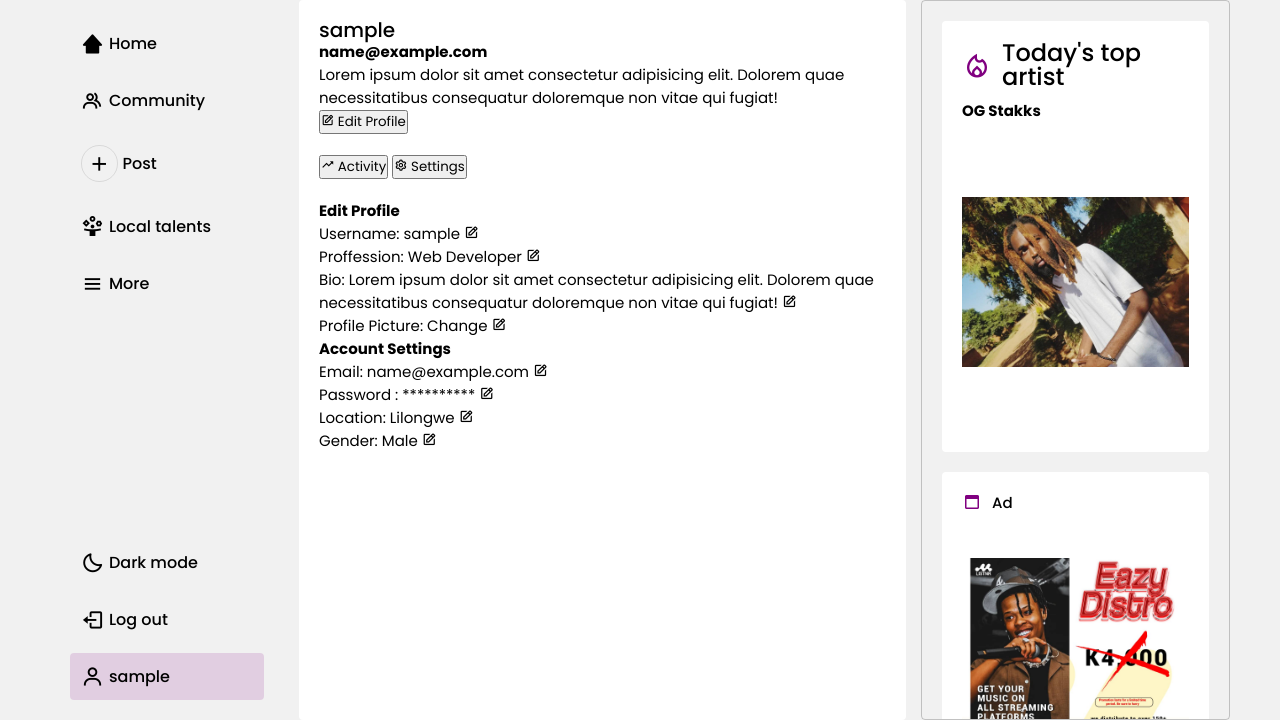
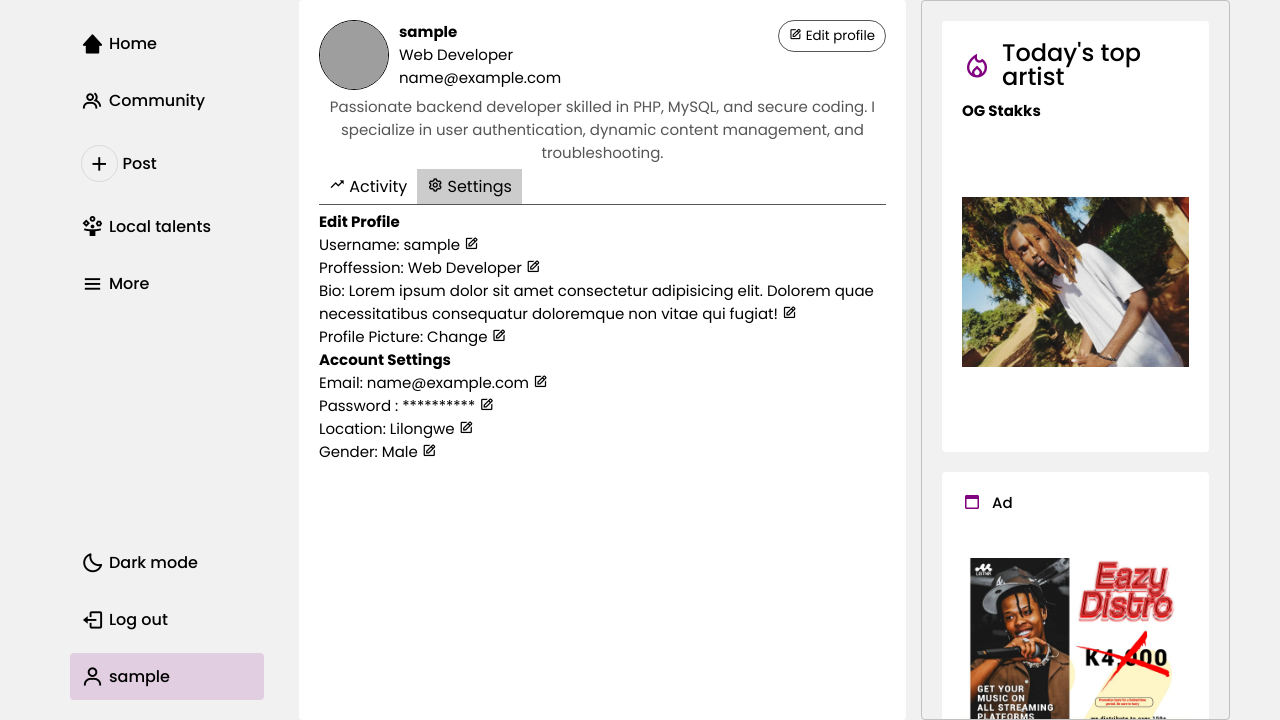
Before and after one commit to enochmalamba/ulavi_community, a PHP site: page /user.php in a window 1280 px wide. Shown: the part 80-800 px from the top of the page. Run offline with PHP 8.4, Linux system fonts and the light colour scheme; the visitor is signed in with stand-in values (Sample User, id 1); data comes from the database, SQL or seed files in the repository; grey boxes are pictures that could not be loaded.

Commit message:
started styling user.php

```diff
--- a/includes/styles/home.css
+++ b/includes/styles/home.css
@@ -1,7 +1,7 @@
 .feed {
   display: flex;
   flex-direction: column;
-  gap: 20px;
+  gap: 5px;
   width: min(800px, 99%);
   padding: 20px;
   background: var(--card-bg);
--- a/includes/styles/main.css
+++ b/includes/styles/main.css
@@ -15,8 +15,8 @@
 }
 
 .dark-theme {
-  --bg: #000;
-  --bg2: #111;
+  --bg: #111;
+  --bg2: #000;
   --font: #fff;
   --grey: #222;
   --card-bg: #333;
--- /dev/null
+++ b/includes/styles/user.css
@@ -0,0 +1,65 @@
+/* general styles */
+button {
+  cursor: pointer;
+  background: none;
+  border: none;
+  outline: none;
+  transition: all 0.3s ease;
+}
+
+/* profile styles */
+.profile {
+  position: relative;
+  display: flex;
+  flex-direction: column;
+  gap: 5px;
+}
+
+.profile button {
+  position: absolute;
+  top: 0;
+  right: 0;
+  z-index: 2;
+  padding: 5px 10px;
+  border-radius: 20px;
+  border: 1px solid var(--accent);
+  width: fit-content;
+}
+
+.profile-top {
+  display: flex;
+  align-items: flex-start;
+  gap: 10px;
+}
+
+.profile img {
+  width: 70px;
+  height: 70px;
+  border-radius: 50%;
+  object-fit: cover;
+  object-position: center;
+
+  border: 1px solid;
+}
+
+.user-bio {
+  font-size: 15px;
+  text-align: center;
+  color: var(--accent);
+}
+
+.profile-nav {
+  display: flex;
+  /* border-top: 1px solid var(--accent); */
+  border-bottom: 1px solid var(--accent);
+}
+
+.profile-nav button {
+  padding: 5px 10px;
+  font-size: 16px;
+}
+
+.profile-nav button.active,
+button:hover {
+  background: var(--shadow);
+}
--- a/user.php
+++ b/user.php
@@ -22,6 +22,7 @@ $profilePic = "https://i.pinimg.com/736x/ae/25/58/ae25588122b4e9efaf260c6e1ea846
     <link href='https://unpkg.com/boxicons@2.1.4/css/boxicons.min.css' rel='stylesheet'>
     <link rel="stylesheet" href="includes/styles/main.css">
     <link rel="stylesheet" href="includes/styles/home.css">
+    <link rel="stylesheet" href="includes/styles/user.css">
     <meta name="viewport" content="width=device-width, initial-scale=1.0">
     <title><?php echo htmlspecialchars($_SESSION['username']) ?> | Profile</title>
 </head>
@@ -32,7 +33,8 @@ $profilePic = "https://i.pinimg.com/736x/ae/25/58/ae25588122b4e9efaf260c6e1ea846
         <div class="modal-container" id="modal-container"></div>
 
         <div class="header">
-            <a href="home.php" class="title sml logo"> <i class='bx bxs-palette'></i> <span>ulavi <br> community</span></a>
+            <a href="home.php" class="title sml logo"> <i class='bx bxs-palette'></i> <span>ulavi <br>
+                    community</span></a>
             <form class="search-bar">
                 <input type="text" name="query" placeholder="Search..">
                 <button type="submit"><i class='bx bx-search'></i></button>
@@ -73,36 +75,50 @@ $profilePic = "https://i.pinimg.com/736x/ae/25/58/ae25588122b4e9efaf260c6e1ea846
                     </li>
                     <li id="logout-btn"><span class="nav-btn"><i class='bx bx-log-out'></i>Log out</span></li>
 
-                    <li><a href="user.php" class="active"><i class='bx bx-user'></i><?php echo htmlspecialchars($_SESSION['username']) ?></a></li>
+                    <li><a href="user.php" class="active"><i
+                                class='bx bx-user'></i><?php echo htmlspecialchars($_SESSION['username']) ?></a></li>
+                </ul>
                 </ul>
             </nav>
             <div class="feed">
                 <div class="profile">
-                    <!-- <img src="<?php echo $profilePic ?>" alt="<?php echo htmlspecialchars($_SESSION['username']) ?>"> -->
-                    <h2 class="title sml"> <?php echo htmlspecialchars($_SESSION['username']) ?> </h2>
-                    <h4> <?php echo htmlspecialchars($_SESSION['email']) ?> </h4>
-                    <p>Lorem ipsum dolor sit amet consectetur adipisicing elit. Dolorem quae necessitatibus consequatur doloremque non vitae qui fugiat!</p>
-                    <button><i class='bx  bx-edit'></i> Edit Profile</button>
+                    <button><i class='bx  bx-edit'></i> Edit profile</button>
+                    <div class="profile-top">
+                        <img src="<?php echo $profilePic ?>"
+                            alt="<?php echo htmlspecialchars($_SESSION['username']) ?>">
+                        <div>
+                            <h4> <?php echo htmlspecialchars($_SESSION['username']) ?> </h4>
+                            <p>Web Developer </p>
+                            <p> <?php echo htmlspecialchars($_SESSION['email']) ?> </p>
+                        </div>
+                    </div>
+                    <p class="user-bio">Passionate backend developer skilled in PHP, MySQL, and secure coding. I
+                        specialize in user authentication, dynamic content management, and troubleshooting.</p>
+
                 </div>
                 <div class="profile-nav">
                     <button>
                         <i class='bx  bx-trending-up'></i> Activity
                     </button>
-                    <button>
+                    <button class="active">
                         <i class='bx  bx-cog'></i> Settings
                     </button>
                 </div>
                 <div class="user-settings" id="user-settings">
                     <div class="settings-grp edit-profile" id="edit-profile">
                         <h4>Edit Profile</h4>
-                        <p>Username: <span> <?php echo htmlspecialchars($_SESSION['username']) ?> </span> <i class='bx  bx-edit'></i> </p>
+                        <p>Username: <span> <?php echo htmlspecialchars($_SESSION['username']) ?> </span> <i
+                                class='bx  bx-edit'></i> </p>
                         <p>Proffession: <span>Web Developer</span> <i class='bx  bx-edit'></i> </p>
-                        <p>Bio: <span>Lorem ipsum dolor sit amet consectetur adipisicing elit. Dolorem quae necessitatibus consequatur doloremque non vitae qui fugiat!</span> <i class='bx  bx-edit'></i> </p>
+                        <p>Bio: <span>Lorem ipsum dolor sit amet consectetur adipisicing elit. Dolorem quae
+                                necessitatibus consequatur doloremque non vitae qui fugiat!</span> <i
+                                class='bx  bx-edit'></i> </p>
                         <p>Profile Picture: <span>Change</span> <i class='bx  bx-edit'></i> </p>
                     </div>
                     <div class="settings-grp account-settings" id="account-settings">
                         <h4>Account Settings</h4>
-                        <p>Email: <span><?php echo htmlspecialchars($_SESSION['email']) ?></span> <i class='bx  bx-edit'></i> </p>
+                        <p>Email: <span><?php echo htmlspecialchars($_SESSION['email']) ?></span> <i
+                                class='bx  bx-edit'></i> </p>
                         <p>Password : <span>**********</span> <i class='bx  bx-edit'></i> </p>
                         <p>Location: <span>Lilongwe</span> <i class='bx  bx-edit'></i> </p>
                         <p>Gender: <span>Male</span> <i class='bx  bx-edit'></i> </p>
@@ -117,16 +133,18 @@ $profilePic = "https://i.pinimg.com/736x/ae/25/58/ae25588122b4e9efaf260c6e1ea846
                         <div class="post-header">
                             <a href="profile.php?user_id=<?php echo $post['author']['id']; ?>">
                                 <div class="post-details">
-                                        <img
-                                            src="<?php echo htmlspecialchars($post['author']['profile_photo']); ?>"
-                                            alt="<?php echo htmlspecialchars($post['author']['name']); ?>"
-                                            loading="lazy"
+                                    <img src="<?php echo htmlspecialchars($post['author']['profile_photo']); ?>"
+                                        alt="<?php echo htmlspecialchars($post['author']['name']); ?>" loading="lazy"
                                         class="img" />
                                     <div class="post-author">
 
-                                            <h4 class="pa-name"><?php echo htmlspecialchars($post['author']['name']); ?> </h4>
+                                        <h4 class="pa-name"><?php echo htmlspecialchars($post['author']['name']); ?>
+                                        </h4>
 
-                                            <small><!--<?php echo htmlspecialchars($post['author']['user_role']); ?> &bull;--> <?php echo format_time(strtotime($post['date'])); ?></small>
+                                        <small>
+                                            <!--<?php echo htmlspecialchars($post['author']['user_role']); ?> &bull;-->
+                                            <?php echo format_time(strtotime($post['date'])); ?>
+                                        </small>
                                     </div>
                                 </div>
                             </a>
@@ -149,7 +167,8 @@ $profilePic = "https://i.pinimg.com/736x/ae/25/58/ae25588122b4e9efaf260c6e1ea846
 
                             <?php if (!empty($post['media_url'])): ?>
                             <div class="post-image">
-                                        <img src="<?php echo htmlspecialchars($post['media_url']); ?>" alt="<?php echo htmlspecialchars($post['title']); ?>">
+                                <img src="<?php echo htmlspecialchars($post['media_url']); ?>"
+                                    alt="<?php echo htmlspecialchars($post['title']); ?>">
                             </div>
 
 
@@ -192,7 +211,8 @@ $profilePic = "https://i.pinimg.com/736x/ae/25/58/ae25588122b4e9efaf260c6e1ea846
                     <img src="includes/images/stakks.jpg" alt="">
                 </div>
                 <div class="card">
-                    <h2 class="title sml" style="font-size: 15px;"><span class="material-symbols-outlined" style="font-size: 20px;">
+                    <h2 class="title sml" style="font-size: 15px;"><span class="material-symbols-outlined"
+                            style="font-size: 20px;">
                             ad
                         </span>Ad</h2>
                     <img src="includes/images/ad.jpeg" alt="">
```
Lines whose indentation alone changed are shown as unchanged.
